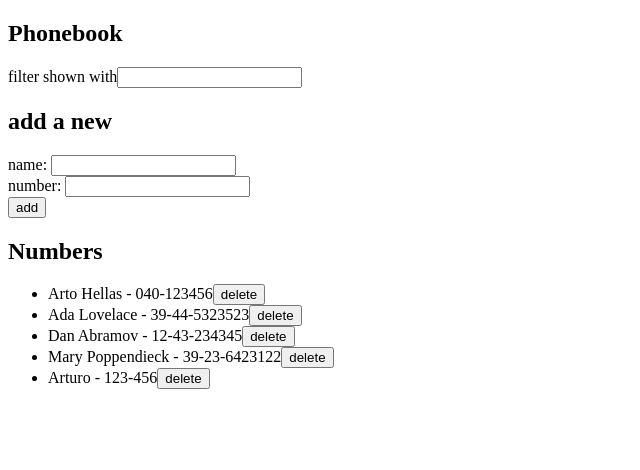
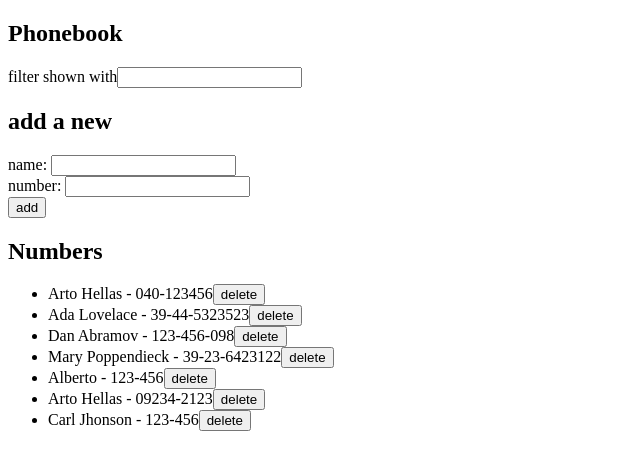
Before and after one commit to GeanVillamar/Part2, a React (Vite) app in the folder TheTelefonicaAgenda/: page / in a window 1280 px wide. Shown: the top 470 px of the page, without its empty margins (0-640 px from the left). Built offline with nearby package versions, Linux system fonts and the light colour scheme; data requests are answered from the project's data file.

Commit message:
2.15*: The telefonica agenda step 10

```diff
--- a/TheTelefonicaAgenda/db.json
+++ b/TheTelefonicaAgenda/db.json
@@ -12,7 +12,7 @@
     },
     {
       "name": "Dan Abramov",
-      "number": "12-43-234345",
+      "number": "123-456-098",
       "id": "3"
     },
     {
@@ -21,8 +21,18 @@
       "id": "4"
     },
     {
-      "id": "5",
-      "name": "Arturo",
+      "id": 7,
+      "name": "Alberto",
+      "number": "123-456"
+    },
+    {
+      "id": 8,
+      "name": "Arto Hellas",
+      "number": "09234-2123"
+    },
+    {
+      "id": 7,
+      "name": "Carl Jhonson",
       "number": "123-456"
     }
   ]
--- a/TheTelefonicaAgenda/src/App.jsx
+++ b/TheTelefonicaAgenda/src/App.jsx
@@ -32,10 +32,23 @@ const App = () => {
 
   const addName = (event) => {
     event.preventDefault();
+    const existingPerson = persons.find((person) => person.name === newName);
+
+    if (existingPerson) {
+      if (
+        window.confirm(
+          `${newName} is already added to phonebook, replace the old number with a new one?`
+        )
+      ) {
+        handleUpdate(existingPerson.id);
+      }
+      return;
+    }
+
     const personObject = {
       name: newName,
       number: newNumber,
-      id: persons.length + 1,
+      //id: persons.length + 1,
     };
 
     noteService.create(personObject).then((response) => {
@@ -44,17 +57,9 @@ const App = () => {
       setNewNumber("");
     });
 
-    const nameExists = persons.some((person) => person.name === newName);
-
-    if (nameExists) {
-      alert(`${newName} is already added to phonebook`);
-      setNewName("");
-      return;
-    }
-
-    setPersons(persons.concat(personObject));
-    setNewName("");
-    setNewNumber("");
+    // setPersons(persons.concat(personObject));
+    // setNewName("");
+    // setNewNumber("");
   };
 
   const handleNameChange = (event) => {
@@ -77,7 +82,33 @@ const App = () => {
           setPersons(persons.filter((p) => p.id !== id));
         })
         .catch((error) => {
+          alert(
+            `Error deleting ${person.name}. They may have already been removed.`
+          );
+          setPersons(persons.filter((p) => p.id !== id));
           console.error("Error deleting person:", error);
+        });
+    }
+  };
+
+  const handleUpdate = (id) => {
+    const person = persons.find((p) => p.id === id);
+    const updatedPerson = { ...person, number: newNumber };
+
+    if (
+      window.confirm(
+        `${person.name} is already added to phonebook,
+         replace the old number with a new one?`
+      )
+    ) {
+      noteService
+        .update(id, updatedPerson)
+        .then((response) => {
+          setPersons(persons.map((p) => (p.id !== id ? p : response.data)));
+          setNewNumber("");
+        })
+        .catch((error) => {
+          console.error("Error updating person:", error);
         });
     }
   };
@@ -94,6 +125,7 @@ const App = () => {
         newNumber={newNumber}
         handleNameChange={handleNameChange}
         handleNumberChange={handleNumberChange}
+        handleUpdate={handleUpdate}
       />
       <h2>Numbers</h2>
       <Person filteredpersons={filteredpersons} toggledelet={toggledelet} />
--- a/TheTelefonicaAgenda/src/components/PersonForm.jsx
+++ b/TheTelefonicaAgenda/src/components/PersonForm.jsx
@@ -4,6 +4,7 @@ const PersonForm = ({
   newNumber,
   handleNameChange,
   handleNumberChange,
+  handleupdate,
 }) => {
   return (
     <>
@@ -15,7 +16,9 @@ const PersonForm = ({
           number: <input value={newNumber} onChange={handleNumberChange} />
         </div>
         <div>
-          <button type="submit">add</button>
+          <button type="submit" onChange={handleupdate}>
+            add
+          </button>
         </div>
       </form>
     </>
--- a/TheTelefonicaAgenda/src/services/Persons.js
+++ b/TheTelefonicaAgenda/src/services/Persons.js
@@ -9,10 +9,15 @@ const create = (newObject) => {
   return axios.post(baseUrl, newObject);
 };
 
+const update = (id, newObject) => {
+  return axios.put(`${baseUrl}/${id}`, newObject);
+};
+
 const deletePerson = (id) => axios.delete(`${baseUrl}/${id}`);
 
 export default {
   getAll,
   create,
+  update,
   deletePerson,
 };
```
